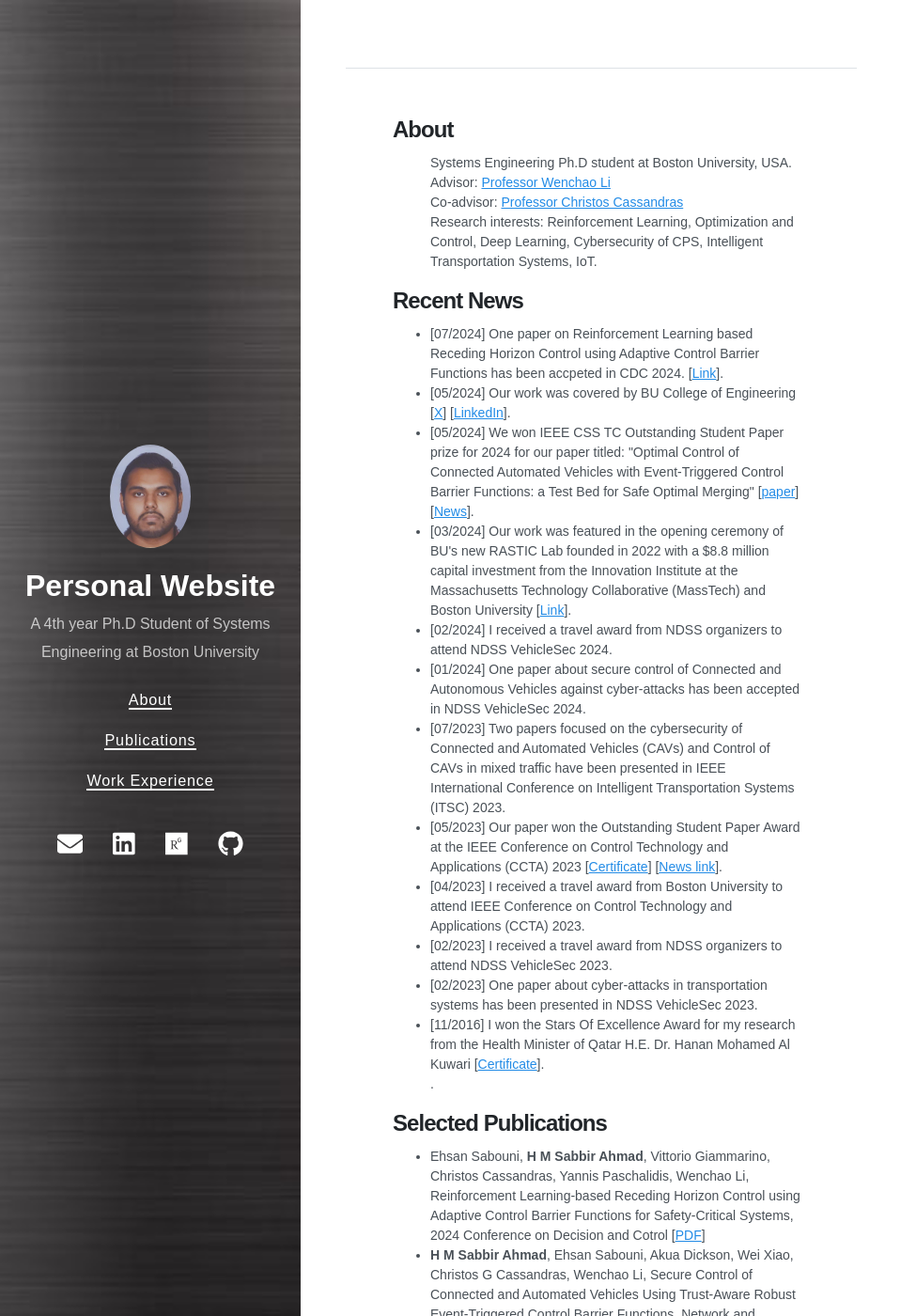
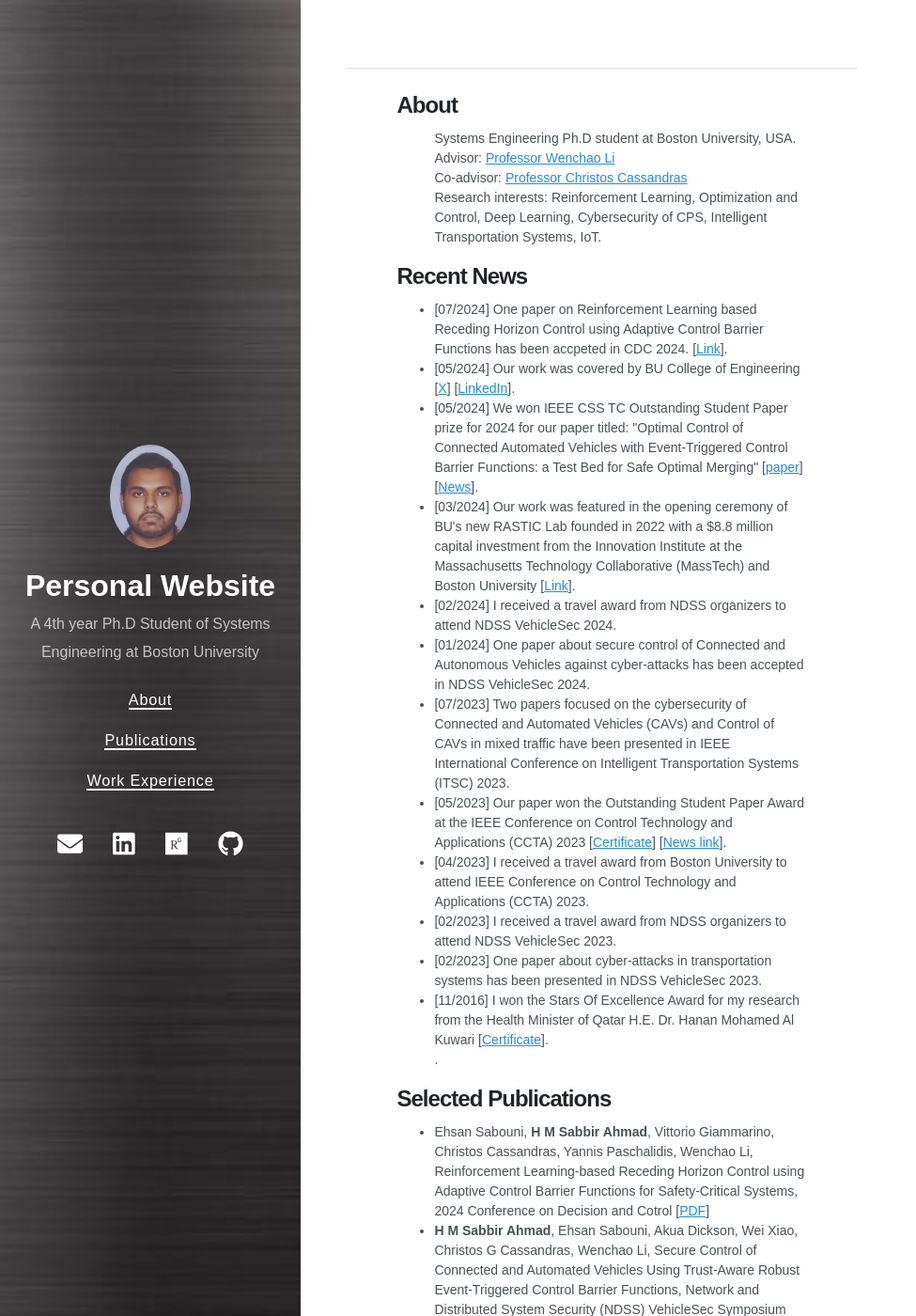
Before and after one commit to SabbirAhmad26/sabbirahmad26.github.io, a Jekyll site: the page built from README.md, in a window 1280 px wide and 1400 px high. Shown: the whole window at 94% size, without its empty margins (0-975 px from the left). Built offline with Jekyll 4.4.1, drawn with Linux system fonts in a browser that asks for light colours; nearby versions of some CDN libraries; our own code applies the rules of GitHub Pages for plain Markdown files.

Commit message:
Update _home-header.scss

```diff
--- a/_sass/_home-header.scss
+++ b/_sass/_home-header.scss
@@ -3,7 +3,7 @@
 /* Styles for the About section */
 .hero {
   width: 80%;
-  margin: 50px; // Adjust the margin as needed
+  margin: 0 auto; // Center the container horizontally
   font-size: 16px; // Set the desired font size
 }
 
```
